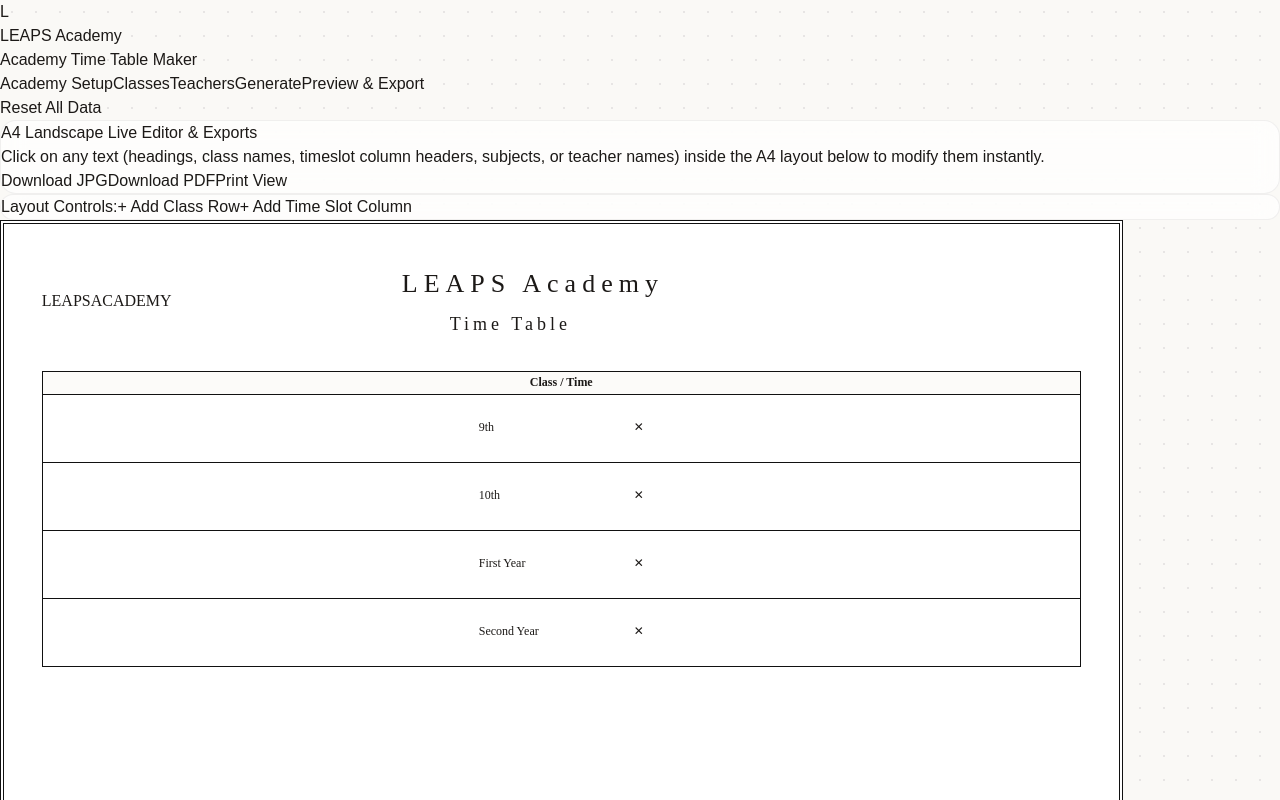
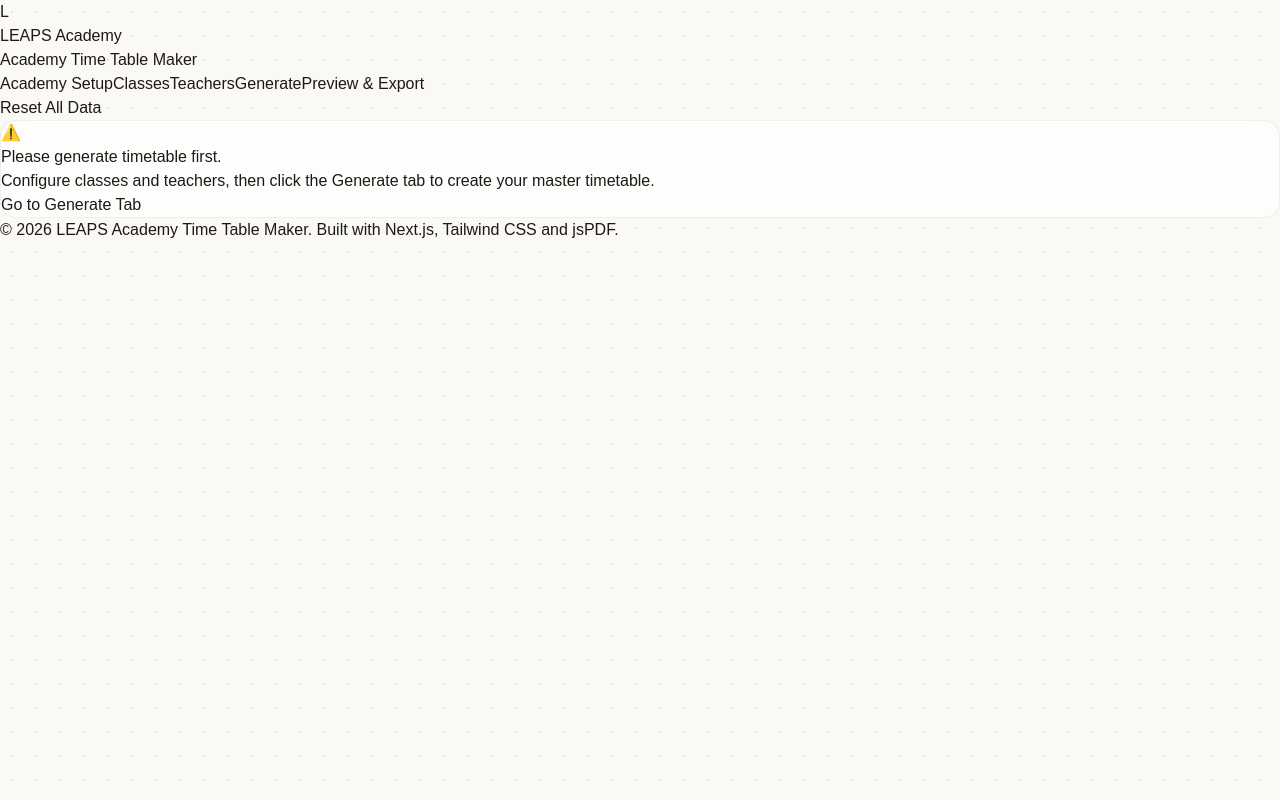
Before and after one commit to git-naqqash/leaps-timetable-maker, a Next.js app: page / in a window 1280 px wide. Both pictures are taken after a click on the button "Preview & Export". Shown: the top 800 px of the page. Built offline with nearby package versions, Linux system fonts and the light colour scheme.

Commit message:
Fix A4 landscape PDF/JPG scaling, export container selector, and empty cell rendering

```diff
--- a/src/app/globals.css
+++ b/src/app/globals.css
@@ -28,99 +28,135 @@ body {
 }
 
 /* --- EXACT A4 LANDSCAPE PRINT RULES --- */
-.page {
+.a4-page {
   width: 297mm;
   height: 210mm;
-  padding: 8mm 10mm;
+  background: white;
   box-sizing: border-box;
-  background: white;
+  padding: 7mm 8mm;
   border: 4px double #111;
+  position: relative;
   overflow: hidden;
-  position: relative;
+  font-family: "Times New Roman", serif;
+  color: #000000 !important;
 }
 
 .header {
+  height: 28mm;
   display: grid;
-  grid-template-columns: 120px 1fr 120px;
+  grid-template-columns: 35mm 1fr 35mm;
   align-items: center;
-  margin-bottom: 6mm;
-  min-height: 25mm;
+  border-bottom: 2px solid #111;
+  margin-bottom: 5mm;
+  color: #000000 !important;
 }
 
 .logo {
-  max-width: 75px;
-  max-height: 45px;
+  max-width: 22mm;
+  max-height: 18mm;
   object-fit: contain;
 }
 
+.heading-area {
+  text-align: center;
+  color: #000000 !important;
+}
+
 .heading-area h1 {
-  font-size: 26px;
-  letter-spacing: 6px;
-  margin: 0 0 8px 0;
-  text-align: center;
+  margin: 0 0 5mm 0;
+  font-size: 24px;
+  letter-spacing: 5px;
+  font-weight: 700;
+  color: #000000 !important;
 }
 
 .heading-area h2 {
+  margin: 0;
   font-size: 18px;
   letter-spacing: 4px;
-  margin: 0;
-  text-align: center;
-}
-
-.content-area {
-  height: calc(210mm - 8mm - 8mm - 30mm - 14mm);
-  overflow: hidden;
+  font-weight: 700;
+  color: #000000 !important;
 }
 
 .timetable-wrapper {
   width: 100%;
+  height: 135mm;
   overflow: hidden;
 }
 
 .timetable-table {
   width: 100%;
-  max-width: 100%;
+  border-collapse: collapse;
   table-layout: fixed;
-  border-collapse: collapse;
+}
+
+.timetable-table th,
+.timetable-table td {
+  border: 1.5px solid #111;
+  text-align: center;
+  vertical-align: middle;
+  padding: 2px;
+  overflow: hidden;
+  color: #000000 !important;
+}
+
+.timetable-table th {
+  height: 8mm;
+  font-size: 11px;
+  font-weight: 700;
+  white-space: nowrap;
+  background: #ffffff !important;
+}
+
+.timetable-table td {
+  height: 20mm;
+  font-size: 12px;
+  line-height: 1.15;
+  background: #ffffff !important;
 }
 
 .class-col {
-  width: 28mm;
+  width: 24mm;
+  font-size: 15px !important;
+  font-weight: 700;
 }
 
-.timetable-table th {
+.subject {
+  display: block;
+  font-weight: 700;
   font-size: 12px;
-  padding: 4px 2px;
-  line-height: 1.1;
-  white-space: nowrap;
-  border: 1.5px solid #111;
-  background: #fcfbf9;
+  color: #000000 !important;
 }
 
-.timetable-table td {
-  font-size: 12px;
-  padding: 4px 2px;
-  line-height: 1.15;
-  text-align: center;
-  vertical-align: middle;
-  height: 18mm;
-  overflow: hidden;
-  word-break: break-word;
-  border: 1.5px solid #111;
+.teacher {
+  display: block;
+  font-style: italic;
+  font-size: 13px;
+  margin-top: 3px;
+  color: #000000 !important;
+}
+
+.test-cell {
+  font-size: 22px;
+  font-weight: 700;
+  text-decoration: underline;
+  color: #000000 !important;
 }
 
 .footer {
   position: absolute;
-  left: 10mm;
-  right: 10mm;
+  left: 8mm;
+  right: 8mm;
   bottom: 6mm;
   display: flex;
   justify-content: space-between;
-  font-size: 14px;
-  font-weight: bold;
+  align-items: center;
+  font-size: 13px;
+  font-weight: 700;
+  color: #000000 !important;
 }
 
-/* Print CSS override */
+/* Print override */
 @media print {
   body {
     background: none !important;
@@ -136,7 +172,7 @@ body {
     display: none !important;
   }
 
-  .page {
+  .a4-page {
     width: 297mm;
     height: 210mm;
     margin: 0 !important;
--- a/src/app/page.js
+++ b/src/app/page.js
@@ -47,8 +47,6 @@ export default function Home() {
   // Step 4 & 5: Timetable Data
   const [timetable, setTimetable] = useState({});
   const [timeSlots, setTimeSlots] = useState([]);
-
-  const previewRef = useRef(null);
 
   // --- LOCALSTORAGE PERSISTENCE ---
   useEffect(() => {
@@ -384,57 +382,24 @@ export default function Home() {
     }
   };
 
-  // --- EXPORT UTILITIES ---
-  const handleDownloadJPG = async () => {
-    if (!previewRef.current) return;
-    const element = previewRef.current;
+  // --- EXPORT LOGICS ---
+  const downloadPDF = async () => {
+    const element = document.getElementById("timetable-export");
+    if (!element) return;
 
-    const originalStyle = element.getAttribute("style");
-    element.style.width = "297mm";
-    element.style.height = "210mm";
-    element.style.transform = "scale(1)";
-    element.style.boxShadow = "none";
-    element.style.margin = "0";
+    await new Promise((resolve) => setTimeout(resolve, 300));
 
-    try {
     const canvas = await html2canvas(element, {
-        scale: 2,
+      scale: 3,
       useCORS: true,
-        backgroundColor: "#ffffff"
+      backgroundColor: "#ffffff",
+      width: element.offsetWidth,
+      height: element.offsetHeight,
+      windowWidth: element.scrollWidth,
+      windowHeight: element.scrollHeight
     });
-      const link = document.createElement("a");
-      link.download = `${academyName.replace(/\s+/g, "_")}_Timetable.jpg`;
-      link.href = canvas.toDataURL("image/jpeg", 0.95);
-      link.click();
-    } catch (err) {
-      console.error("JPG Export Error: ", err);
-    } finally {
-      if (originalStyle) {
-        element.setAttribute("style", originalStyle);
-      } else {
-        element.removeAttribute("style");
-      }
-    }
-  };
 
-  const handleDownloadPDF = async () => {
-    if (!previewRef.current) return;
-    const element = previewRef.current;
-
-    const originalStyle = element.getAttribute("style");
-    element.style.width = "297mm";
-    element.style.height = "210mm";
-    element.style.transform = "scale(1)";
-    element.style.boxShadow = "none";
-    element.style.margin = "0";
-
-    try {
-      const canvas = await html2canvas(element, {
-        scale: 2,
-        useCORS: true,
-        backgroundColor: "#ffffff"
-      });
-      const imgData = canvas.toDataURL("image/jpeg", 0.95);
+    const imgData = canvas.toDataURL("image/png");
 
     const pdf = new jsPDF({
       orientation: "landscape",
@@ -442,17 +407,30 @@ export default function Home() {
       format: "a4"
     });
 
-      pdf.addImage(imgData, "JPEG", 0, 0, 297, 210);
-      pdf.save(`${academyName.replace(/\s+/g, "_")}_Timetable.pdf`);
-    } catch (err) {
-      console.error("PDF Export Error: ", err);
-    } finally {
-      if (originalStyle) {
-        element.setAttribute("style", originalStyle);
-      } else {
-        element.removeAttribute("style");
-      }
-    }
+    pdf.addImage(imgData, "PNG", 0, 0, 297, 210);
+    pdf.save("LEAPS_Academy_Timetable.pdf");
+  };
+
+  const downloadJPG = async () => {
+    const element = document.getElementById("timetable-export");
+    if (!element) return;
+
+    await new Promise((resolve) => setTimeout(resolve, 300));
+
+    const canvas = await html2canvas(element, {
+      scale: 3,
+      useCORS: true,
+      backgroundColor: "#ffffff",
+      width: element.offsetWidth,
+      height: element.offsetHeight,
+      windowWidth: element.scrollWidth,
+      windowHeight: element.scrollHeight
+    });
+
+    const link = document.createElement("a");
+    link.download = "LEAPS_Academy_Timetable.jpg";
+    link.href = canvas.toDataURL("image/jpeg", 1.0);
+    link.click();
   };
 
   const handlePrint = () => {
@@ -489,8 +467,8 @@ export default function Home() {
                 onClick={() => setActiveTab(tab.id)}
                 className={`px-4 py-2 rounded-lg text-sm font-semibold transition-all duration-300 ${
                   activeTab === tab.id
-                    ? "bg-amber-500 text-stone-950 shadow-md transform -translate-y-0.5"
-                    : "text-stone-300 hover:bg-stone-880 hover:text-white"
+                    ? "bg-amber-50 text-stone-950 shadow-md transform -translate-y-0.5"
+                    : "text-stone-300 hover:bg-stone-800 hover:text-white"
                 }`}
               >
                 {tab.label}
@@ -1019,6 +997,24 @@ export default function Home() {
         {/* Step 5 & 6: Interactive Live A4 Preview & Edit Tab */}
         {activeTab === "preview" && (
           <div className="space-y-6">
+            {timeSlots.length === 0 ? (
+              <div className="glass-panel p-12 text-center max-w-lg mx-auto border border-stone-200 space-y-4">
+                <div className="w-12 h-12 bg-amber-100 rounded-full flex items-center justify-center mx-auto text-amber-600">
+                  ⚠️
+                </div>
+                <h3 className="text-lg font-bold text-stone-900 font-serif">Please generate timetable first.</h3>
+                <p className="text-stone-500 text-xs">
+                  Configure classes and teachers, then click the Generate tab to create your master timetable.
+                </p>
+                <button
+                  onClick={() => setActiveTab("generate")}
+                  className="bg-stone-900 text-white px-5 py-2.5 rounded-lg text-xs font-bold shadow-md hover:bg-stone-800 transition-all"
+                >
+                  Go to Generate Tab
+                </button>
+              </div>
+            ) : (
+              <>
                 {/* Control panel and downloads */}
                 <div className="glass-panel p-6 shadow-md border border-stone-200 flex flex-wrap justify-between items-center gap-4">
                   <div>
@@ -1026,19 +1022,19 @@ export default function Home() {
                       A4 Landscape Live Editor & Exports
                     </h2>
                     <p className="text-stone-500 text-xs mt-0.5">
-                  Click on any text (headings, class names, timeslot column headers, subjects, or teacher names) inside the A4 layout below to modify them instantly.
+                      Click on any text (headings, class names, timeslot headers, subjects, or teacher names) inside the A4 layout below to modify them instantly.
                     </p>
                   </div>
 
                   <div className="flex flex-wrap gap-2.5">
                     <button
-                  onClick={handleDownloadJPG}
+                      onClick={downloadJPG}
                       className="bg-amber-500 hover:bg-amber-600 text-stone-950 font-bold px-4 py-2.5 rounded-lg text-xs transition-all shadow-sm"
                     >
                       Download JPG
                     </button>
                     <button
-                  onClick={handleDownloadPDF}
+                      onClick={downloadPDF}
                       className="bg-stone-900 hover:bg-stone-850 text-white font-bold px-4 py-2.5 rounded-lg text-xs transition-all shadow-sm"
                     >
                       Download PDF
@@ -1073,11 +1069,9 @@ export default function Home() {
                   <div className="shadow-2xl border border-stone-300 bg-white p-1">
                     {/* Printable Canvas Ref */}
                     <div
+                      id="timetable-export"
                       ref={previewRef}
-                  className="page"
-                  style={{
-                    fontFamily: "'Playfair Display', serif"
-                  }}
+                      className="a4-page"
                     >
                       {/* Compact Header: Logo & Titles */}
                       <div className="header">
@@ -1124,9 +1118,6 @@ export default function Home() {
                         <div className="w-20"></div>
                       </div>
 
-                  {/* Horizontal line divider */}
-                  <div className="border-t border-stone-950 mb-3"></div>
-
                       {/* Central Timetable Data Grid */}
                       <div className="content-area">
                         <div className="timetable-wrapper">
@@ -1147,7 +1138,7 @@ export default function Home() {
                                     />
                                     <button
                                       onClick={() => handleRemoveTimeSlot(index)}
-                                  className="absolute -top-1 -right-1 hidden group-hover:block bg-red-600 text-white w-4 h-4 rounded-full text-3xs font-extrabold no-print shadow"
+                                      className="absolute -top-1 -right-1 hidden group-hover:block bg-red-650 text-white w-4 h-4 rounded-full text-3xs font-extrabold no-print shadow"
                                       title="Remove Column"
                                     >
                                       ✕
@@ -1159,7 +1150,7 @@ export default function Home() {
                             <tbody>
                               {classes.map((cls) => (
                                 <tr key={cls.id}>
-                              <td className="font-bold relative group bg-stone-50">
+                                  <td className="class-col relative group">
                                     <input
                                       type="text"
                                       value={cls.name}
@@ -1179,31 +1170,27 @@ export default function Home() {
                                     return (
                                       <td
                                         key={index}
-                                    className="relative group bg-white text-stone-950"
+                                        className="relative group"
                                       >
                                         {cell.isTest ? (
-                                      <div className="py-1">
-                                        <span className="font-extrabold text-xs underline uppercase block text-center select-none text-stone-950">
-                                          TEST
-                                        </span>
-                                      </div>
+                                          <span className="test-cell select-none">TEST</span>
                                         ) : (
-                                      <div className="space-y-0.5">
+                                          <>
                                             <input
                                               type="text"
                                               value={cell.subject}
                                               onChange={(e) => handleCellEdit(cls.id, slot, "subject", e.target.value)}
-                                          className="text-center font-black border-none bg-transparent focus:outline-none focus:ring-1 focus:ring-amber-500 w-full p-0"
+                                              className="subject bg-transparent text-center border-none focus:outline-none focus:ring-1 focus:ring-amber-500 w-full p-0"
                                               placeholder="Subject"
                                             />
                                             <input
                                               type="text"
                                               value={cell.teacher}
                                               onChange={(e) => handleCellEdit(cls.id, slot, "teacher", e.target.value)}
-                                          className="text-center text-3xs italic text-stone-700 border-none bg-transparent focus:outline-none focus:ring-1 focus:ring-amber-500 w-full p-0"
+                                              className="teacher bg-transparent text-center border-none focus:outline-none focus:ring-1 focus:ring-amber-500 w-full p-0"
                                               placeholder="Teacher"
                                             />
-                                      </div>
+                                          </>
                                         )}
 
                                         {/* Action Hover Badges */}
@@ -1237,7 +1224,7 @@ export default function Home() {
                         </div>
                       </div>
 
-                  {/* Absolute Footer spacing */}
+                      {/* Absolute Footer */}
                       <div className="footer">
                         <div>
                           <input
@@ -1256,104 +1243,11 @@ export default function Home() {
                     </div>
                   </div>
                 </div>
+              </>
+            )}
           </div>
         )}
       </main>
-
-      {/* --- HIDDEN ABSOLUTE PRINT CONTAINER (ONLY VISIBLE ON PRINT EVENT) --- */}
-      <div className="hidden print:block absolute top-0 left-0 bg-white">
-        <div
-          className="page"
-          style={{
-            fontFamily: "'Playfair Display', serif"
-          }}
-        >
-          <div className="header">
-            <div className="flex items-center justify-start">
-              {logo ? (
-                <img src={logo} alt="Crest Logo" className="logo" />
-              ) : (
-                <div className="w-14 h-14 border border-stone-950 rounded-full flex flex-col items-center justify-center text-center p-0.5 bg-white">
-                  <div className="border border-stone-950 rounded-full w-full h-full flex flex-col items-center justify-center">
-                    <span className="text-4xs font-bold leading-none">LEAPS</span>
-                    <span className="text-5xs font-serif leading-none mt-0.5">ACADEMY</span>
-                  </div>
-                </div>
-              )}
-            </div>
-
-            <div className="heading-area">
-              <h1>{academyName}</h1>
-              <h2>{headingText}</h2>
-            </div>
-            <div className="w-20"></div>
-          </div>
-
-          <div className="border-t border-stone-950 mb-3"></div>
-
-          <div className="content-area">
-            <div className="timetable-wrapper">
-              <table className="timetable-table">
-                <thead>
-                  <tr>
-                    <th className="class-col">Class / Time</th>
-                    {timeSlots.map((slot, index) => (
-                      <th
-                        key={index}
-                        className="font-bold font-serif"
-                      >
-                        {slot}
-                      </th>
-                    ))}
-                  </tr>
-                </thead>
-                <tbody>
-                  {classes.map((cls) => (
-                    <tr key={cls.id}>
-                      <td className="font-bold uppercase bg-stone-50">
-                        {cls.name}
-                      </td>
-                      {timeSlots.map((slot, index) => {
-                        const cell = timetable[cls.id]?.[slot] || { subject: "-", teacher: "-", isTest: false };
-                        return (
-                          <td
-                            key={index}
-                            className="bg-white text-stone-950"
-                          >
-                            {cell.isTest ? (
-                              <div className="py-1">
-                                <span className="font-extrabold text-xs underline uppercase block text-center">
-                                  TEST
-                                </span>
-                              </div>
-                            ) : (
-                              <div className="space-y-0.5">
-                                <span className="font-black block text-stone-950 leading-tight">
-                                  {cell.subject}
-                                </span>
-                                {cell.teacher && (
-                                  <span className="text-3xs italic text-stone-700 block leading-none">
-                                    {cell.teacher}
-                                  </span>
-                                )}
-                              </div>
-                            )}
-                          </td>
-                        );
-                      })}
-                    </tr>
-                  ))}
-                </tbody>
-              </table>
-            </div>
-          </div>
-
-          <div className="footer">
-            <span>{footerText}</span>
-            <span className="italic">LEAPS Academy Time Table Maker v1.1</span>
-          </div>
-        </div>
-      </div>
 
       {/* FOOTER BAR */}
       <footer className="bg-stone-900 text-stone-500 py-6 border-t border-stone-850 text-center text-xs no-print">
```
Lines whose indentation alone changed are shown as unchanged.
